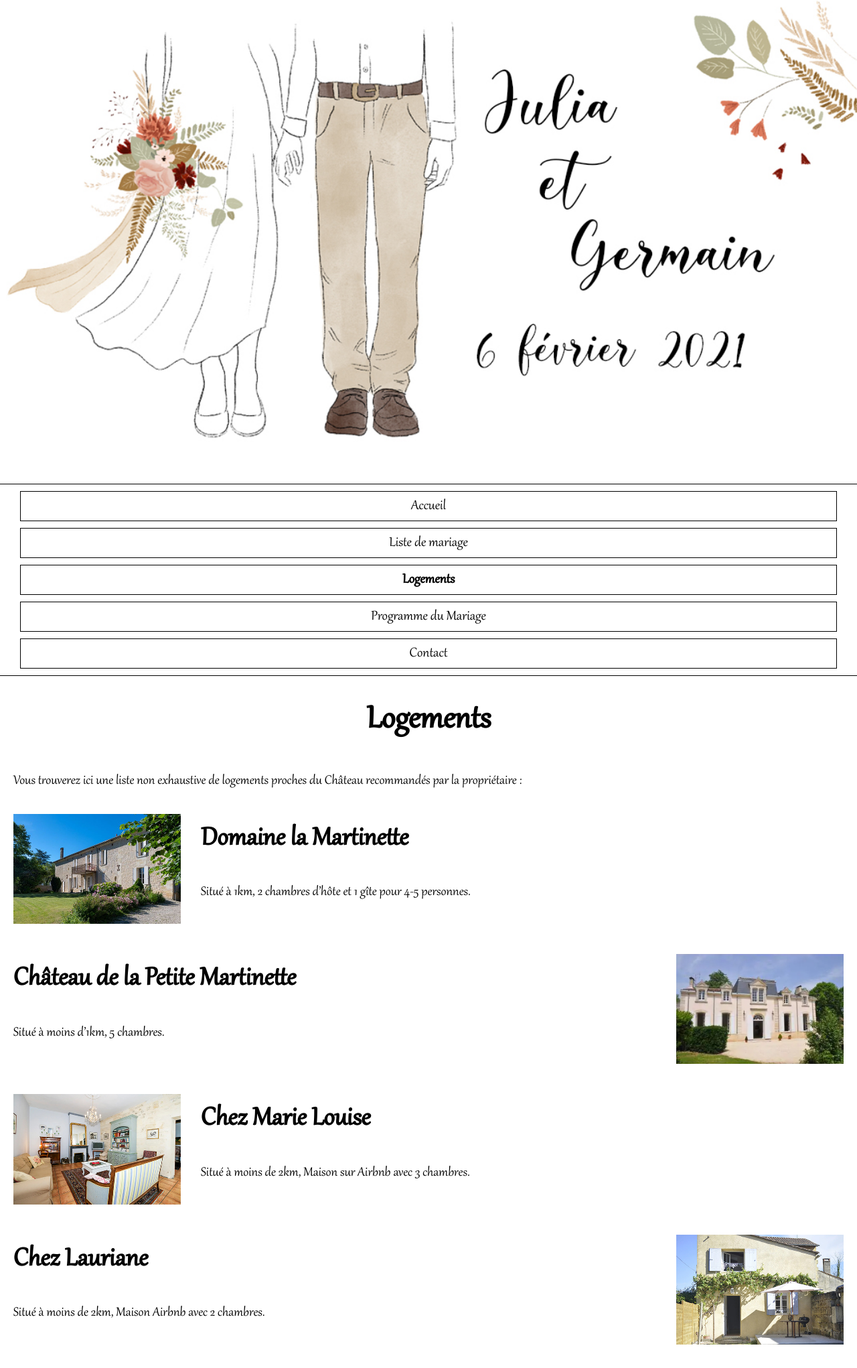
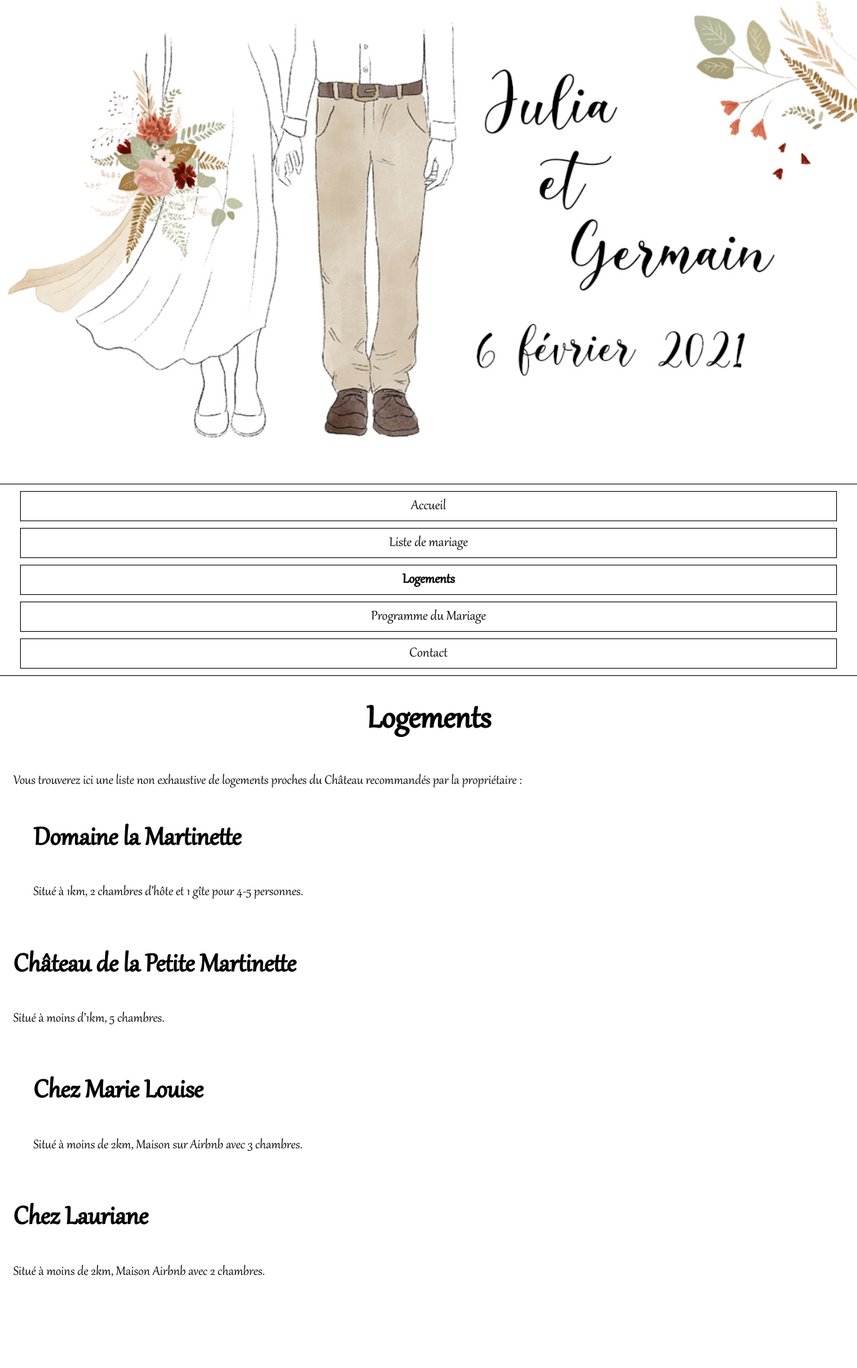
Before and after one commit to Germinal-A/Site-du-Mariage-de-Julia-et-Germain, a Jekyll site: the page built from logements.md, in a window 1280 px wide. Shown: the whole page at 67% size. Built offline with Jekyll 4.4.1, drawn with Linux system fonts in a browser that asks for light colours; after the commit the page ends 1960 px from its top, so only the background shows below that.

Commit message:
Update logements.md

```diff
--- a/logements.md
+++ b/logements.md
@@ -11,7 +11,6 @@ Vous trouverez ici une liste non exhaustive de logements proches du Château rec
 {%
   include logement.html
   link="https://www.domainelamartinette.com/"
-  image="assets/Martinette.jpg"
   title="Domaine la Martinette"
   description="Situé à 1km, 2 chambres d'hôte et 1 gîte pour 4-5 personnes."
 %}
@@ -19,7 +18,6 @@ Vous trouverez ici une liste non exhaustive de logements proches du Château rec
 {%
   include logement.html
   link="https://www.airbnb.fr/rooms/2395821?source_impression_id=p3_1594733302_oB5WA5DBFurZgCXT&guests=1&adults=1"
-  image="assets/PetiteMartinette.jpg"
   title="Château de la Petite Martinette"
   description="Situé à moins d'1km, 5 chambres."
 %}
@@ -27,7 +25,6 @@ Vous trouverez ici une liste non exhaustive de logements proches du Château rec
 {%
   include logement.html
   link="https://www.airbnb.fr/rooms/3711081?location=Moulon&source_impression_id=p3_1594733737_jwPLVuGyBUklhjjP&guests=1&adults=1"
-  image="assets/MarieLouise.jpg"
   title="Chez Marie Louise"
   description="Situé à moins de 2km, Maison sur Airbnb avec 3 chambres."
 %}
@@ -35,7 +32,6 @@ Vous trouverez ici une liste non exhaustive de logements proches du Château rec
 {%
   include logement.html
   link="https://www.airbnb.fr/rooms/28447673?location=moulon&source_impression_id=p3_1594734069_0p8%2BLdq7%2ByfxBL38&guests=1&adults=1"
-  image="assets/Lauriane.jpg"
   title="Chez Lauriane"
   description="Situé à moins de 2km, Maison Airbnb avec 2 chambres."
 %}
```
